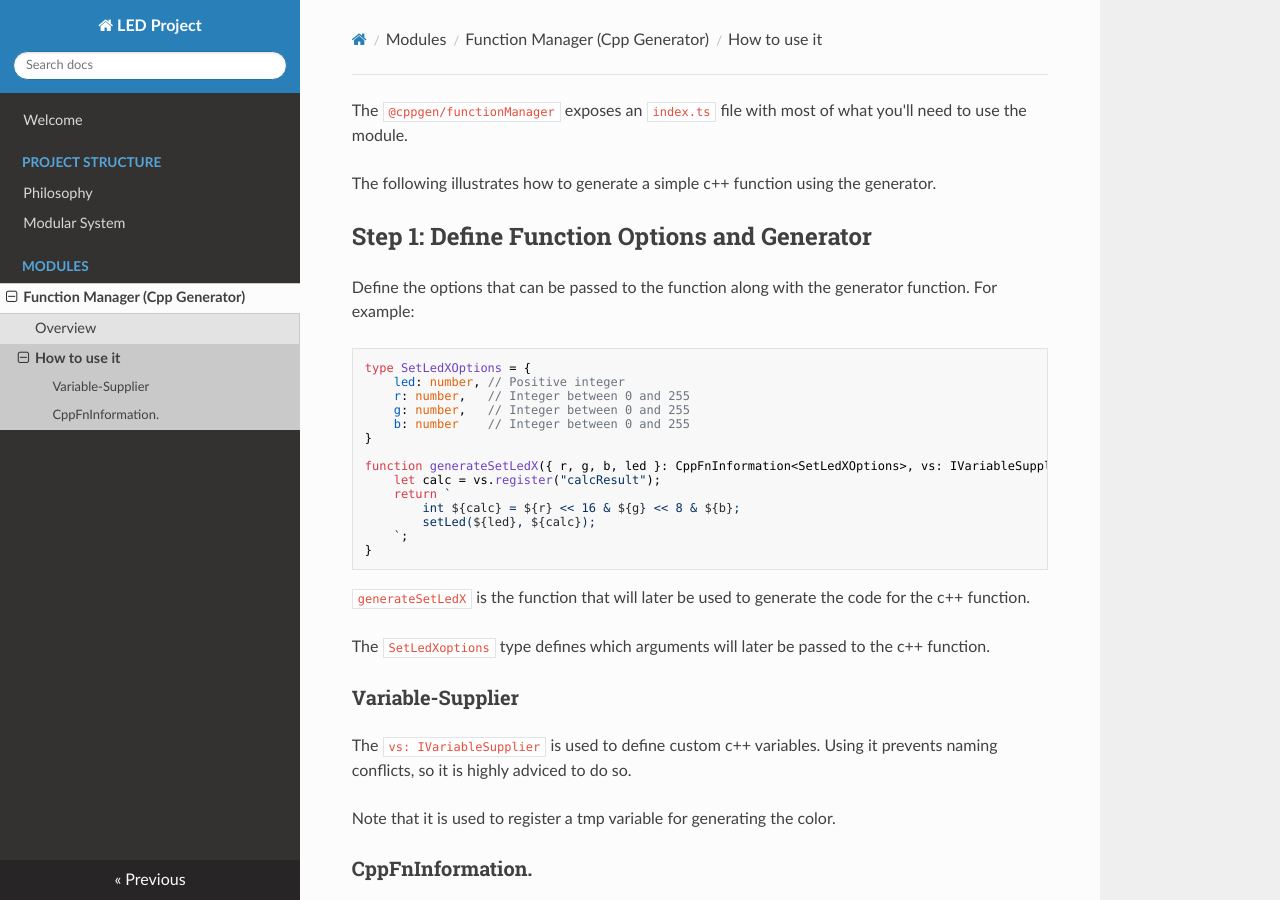
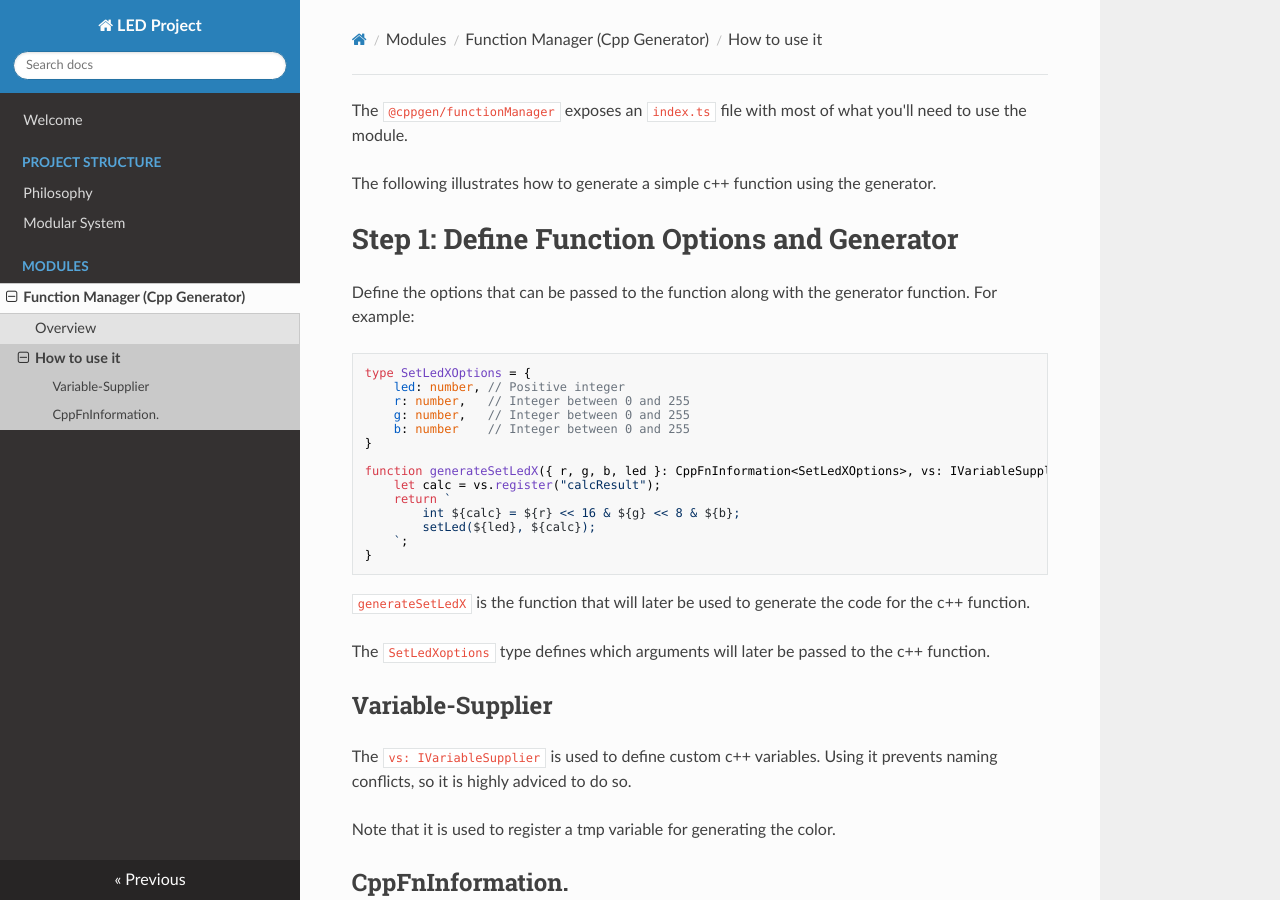
Before and after one commit to Noah-Albers/Light-Block-Studio, an MkDocs documentation site: the page built from LED-Project/docs/docs/modul-system/cppgen/func-manager-how-to-use.md, in a window 1280 px wide and 900 px high. Built offline with MkDocs 1.6.1, drawn with Linux system fonts in a browser that asks for light colours; nearby versions of some CDN libraries.

Commit message:
- Fixed small problems

```diff
--- a/LED-Project/docs/docs/modul-system/cppgen/func-manager-how-to-use.md
+++ b/LED-Project/docs/docs/modul-system/cppgen/func-manager-how-to-use.md
@@ -2,7 +2,7 @@ The `@cppgen/functionManager` exposes an `index.ts` file with most of what you'l
 
 The following illustrates how to generate a simple c++ function using the generator.
 
-## Step 1: Define Function Options and Generator
+# Step 1: Define Function Options and Generator
 
 Define the options that can be passed to the function along with the generator function. For example:
 
@@ -28,12 +28,12 @@ function generateSetLedX({ r, g, b, led }: CppFnInformation<SetLedXOptions>, vs:
 The `SetLedXoptions` type defines which arguments will later be passed to the c++ function.
 
 
-### Variable-Supplier
+## Variable-Supplier
 The `vs: IVariableSupplier` is used to define custom c++ variables. Using it prevents naming conflicts, so it is highly adviced to do so.
 
 Note that it is used to register a tmp variable for generating the color.
 
-### CppFnInformation.
+## CppFnInformation.
 Because the Generator allows for arguments to be supplied as static none-variable values, which can be directly printed into the c++ code, `r`,`g`,`b` and `led` might or might not contain a variable value.
 
 They all look like this:
@@ -49,7 +49,7 @@ They all look like this:
 
 If you dont care about that, you can just print the raw ts-variable into you code and the generator will handle the rest, as seen above.
 
-## Step 2: Register the Function
+# Step 2: Register the Function
 
 Register the function to the C++ generator using `addFunction`. This includes specifying the function name, typescript generator function, and type mappings:
 
@@ -74,7 +74,7 @@ And finally the `types` is an object which mapps the Typescript variables into c
 
 This returns a reference to the cpp registered function, called a `ICppFnHandle`. This reference is later on used to generate the actual calls.
 
-## Step 3: Register Function Calls
+# Step 3: Register Function Calls
 
 Register all calls to the function using the reference obtained from step 2:
 
@@ -88,7 +88,7 @@ ref2SetLedX.addCall(call_2);
 
 These calls will be used to later on remove redundant parameters from the c++ function, making it faster to run as the c++ precompiler can potencially calculate numeric values ahead of time and also cluttering the code less with extra variables.
 
-## Step 4: Generate C++ Function Code
+# Step 4: Generate C++ Function Code
 
 Generate the code for the C++ functions using the `generate` method of `ICppFnManager`:
 
@@ -103,7 +103,7 @@ In the above example a variable supplier `vs: IVariableSupplier` was used. But t
 
 There is even intelli-sense support do to passed down generic references.
 
-## Step 5: Generate Function Calls
+# Step 5: Generate Function Calls
 
 Generate calls to the C++ function using the `getCallFor` method of `ICppFnCallGenerator`:
 
```
Also changed, not shown: 4 other files.
